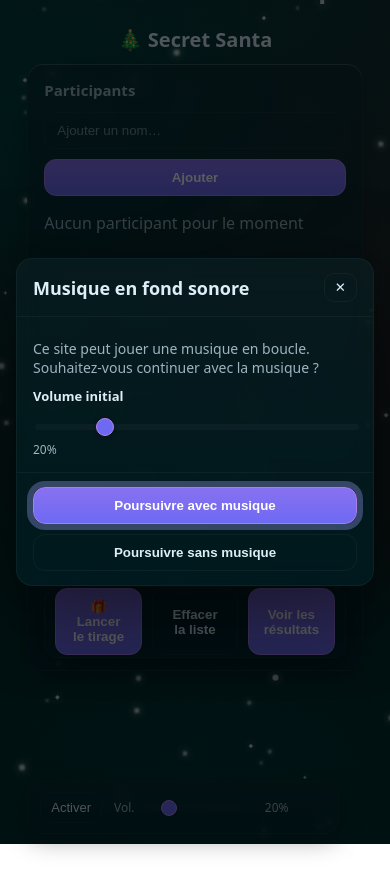
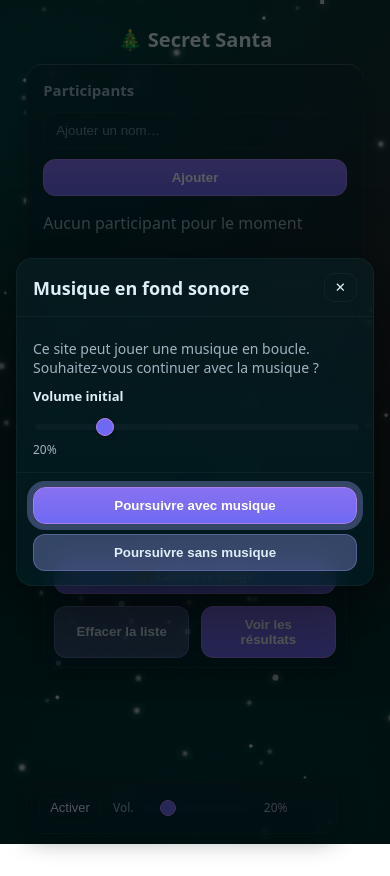
Before and after one commit to julien44830/secretSanta, a React (Vite) app: page / in a window 390 px wide. Built offline with nearby package versions, Linux system fonts and the light colour scheme.

Commit message:
fix responcive css

```diff
--- a/src/components/ListOfPeople.tsx
+++ b/src/components/ListOfPeople.tsx
@@ -46,8 +46,8 @@ export default function ListOfPeople({ people, setPeople }: ListOfPeopleProps) {
             </form>
 
             {/* liste — scrolle UNIQUEMENT ici */}
-            <div className="people-scroll">
-                <div className="list">
+            <div className="people-scroll ">
+                <div className="list results-scroll">
                     {people.length === 0 ? (
                         <p style={{ color: "var(--muted)" }}>
                             Aucun participant pour le moment
--- a/src/index.css
+++ b/src/index.css
@@ -94,7 +94,7 @@ body {
         align-items: stretch;
         justify-content: center;
         max-width: 1100px; /* ✅ largeur max élégante sur desktop */
-        width: 90%;
+        width: 100%;
         margin: 0 auto;
         min-height: 0;
         padding: 30px;
@@ -119,13 +119,15 @@ body {
     grid-template-rows: max-content 1fr max-content;
     height: 100%;
     min-height: 0;
-    min-width: 86vw;
+    height: 60vh;
+    min-width: 50svh;
     padding: 16px;
     gap: 12px;
 }
 @media (max-width: 759px) {
     .card {
         max-height: 72svh;
+        min-width: 40svh;
     }
 }
 
@@ -188,7 +190,6 @@ body {
 }
 .input:focus-visible {
     border-color: var(--brand);
-    box-shadow: 0 0 0 6px var(--ring);
 }
 
 /* ------------------ Boutons ------------------ */
@@ -219,8 +220,8 @@ body {
     box-shadow: 0 0 0 6px var(--ring);
 }
 .btn--secondary {
-    background: transparent;
-    border: 1px solid var(--edge);
+    background: var(--ring);
+    border: 1px solid var(--ring);
     color: var(--text);
 }
 .btn:disabled {
@@ -262,7 +263,7 @@ body {
         position: fixed;
         left: var(--shell-pad);
         right: var(--shell-pad);
-        bottom: calc(env(safe-area-inset-bottom) + 12px);
+        bottom: calc(env(safe-area-inset-bottom) - 100px);
         z-index: 9999;
 
         background: linear-gradient(
@@ -272,7 +273,7 @@ body {
         );
         border: 1px solid var(--edge);
         border-radius: 14px;
-        padding: 10px;
+        padding: 60px 10px;
         backdrop-filter: blur(8px) saturate(1.05);
         -webkit-backdrop-filter: blur(8px) saturate(1.05);
         box-shadow: 0 10px 30px oklch(0 0 0 / 0.35);
@@ -285,9 +286,11 @@ body {
     }
 }
 
-/* Pied de section avec 3 boutons égaux */
+/* Pied de section : 3 boutons égaux (desktop par défaut) */
 .actions-footer {
+    display: grid;
     grid-template-columns: repeat(3, 1fr);
+    gap: 0.75rem;
 }
 
 /* Les boutons prennent toute la cellule */
@@ -295,13 +298,36 @@ body {
     width: 100%;
 }
 
+/* --- VERSION MOBILE --- */
+@media (max-width: 759px) {
+    .actions-footer {
+        /* 2 lignes :
+       - la 1ʳᵉ pour le tirage (100%)
+       - la 2ᵉ divisée en 2 colonnes égales pour les autres boutons */
+        grid-template-columns: 1fr 1fr;
+        grid-template-areas:
+            "draw draw"
+            "clear results";
+    }
+
+    .actions-footer .btn:nth-child(1) {
+        grid-area: draw;
+    }
+    .actions-footer .btn:nth-child(2) {
+        grid-area: clear;
+    }
+    .actions-footer .btn:nth-child(3) {
+        grid-area: results;
+    }
+}
+
 /* En desktop la barre est en bas de la carte (sticky via .actions--mobile-fixed) */
 /* En mobile, .actions--mobile-fixed garde le comportement “barre fixe écran” déjà en place */
 
 /* ------------------ Résultats ------------------ */
 .results-scroll {
-    overflow: auto;
-    -webkit-overflow-scrolling: touch;
+    overflow-y: auto;
+    /* -webkit-overflow-scrolling: touch; */
     min-height: 0;
     height: 100%;
 }
--- a/src/page/Home.tsx
+++ b/src/page/Home.tsx
@@ -220,7 +220,7 @@ export default function Home() {
                     <div className="grid">
                         {/* 🧍 Colonne gauche : participants */}
                         <section
-                            className="card"
+                            className="card "
                             aria-labelledby="participants-title"
                         >
                             <h2
@@ -230,7 +230,7 @@ export default function Home() {
                                 Participants
                             </h2>
 
-                            <div className="card-body">
+                            <div className="card-body results-scroll">
                                 <ListOfPeople
                                     people={people}
                                     setPeople={setPeople}
```
